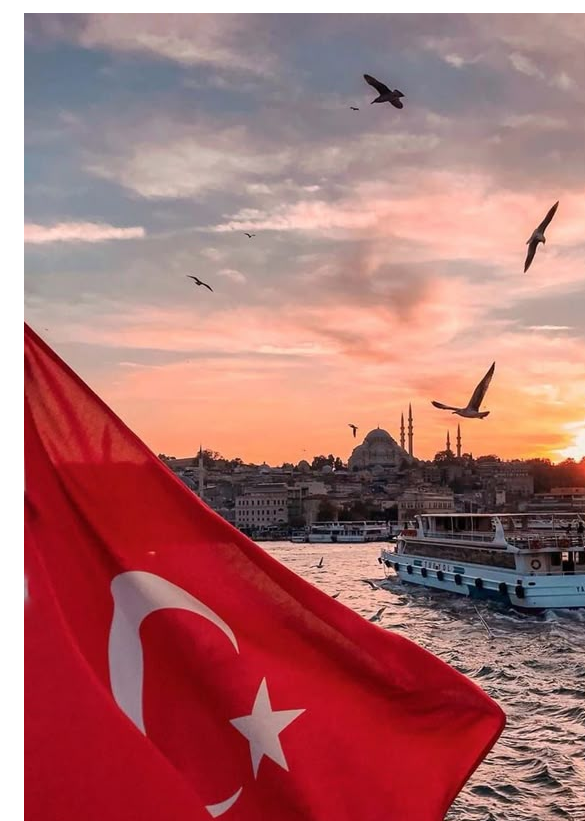
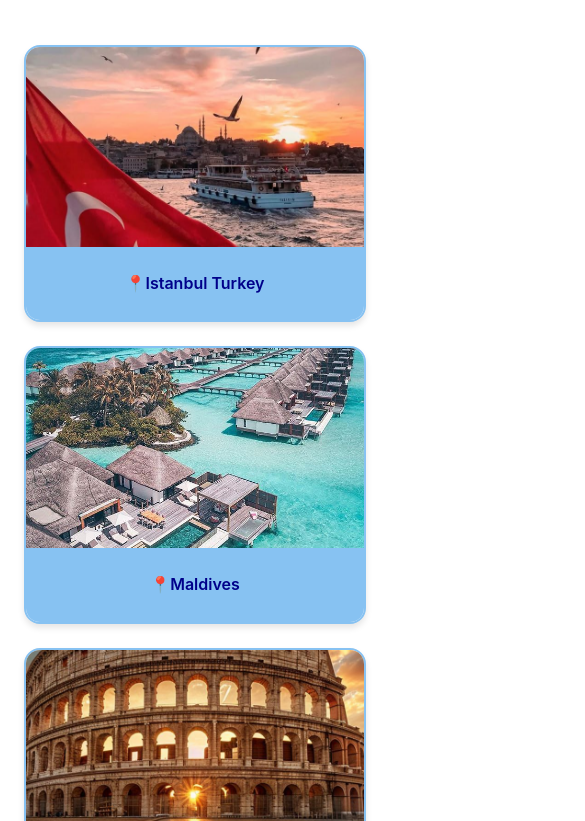
Before and after one commit to ayatskii/travel_agency, a plain HTML site: page gallery.html in a window 390 px wide. Shown: the part 176-997 px from the top of the page, 585 px wide, since content can reach past the window. Drawn offline with Linux system fonts and the light colour scheme.

Commit message:
Add styles fot gallery.html

```diff
--- a/css/style.css
+++ b/css/style.css
@@ -852,3 +852,72 @@ select.form-input {
         gap: 1rem;
     }
 }
+/* GALLERY PAGE STYLES */
+.gallery {
+    padding: 4rem 0;
+    background-color: var(--white);
+}
+
+.gallery-grid {
+    display: grid;
+    grid-template-columns: repeat(auto-fit, minmax(300px, 1fr));
+    gap: 2rem;
+    margin-top: 2rem;
+}
+
+.shot {
+    background: var(--white);
+    border-radius: 1rem;
+    overflow: hidden;
+    box-shadow: 0 4px 6px rgba(0, 0, 0, 0.1);
+    transition: all 0.3s ease;
+    border: 2px solid var(--light-blue);
+}
+
+.shot:hover {
+    transform: translateY(-5px);
+    box-shadow: 0 10px 25px rgba(0, 0, 0, 0.15);
+    border-color: var(--medium-blue);
+}
+
+.shot__img {
+    width: 100%;
+    height: 250px;
+    object-fit: cover;
+    display: block;
+}
+
+.shot__cap {
+    padding: 1.5rem;
+    text-align: center;
+    background: var(--light-blue);
+    color: var(--dark-blue);
+    font-weight: 600;
+    margin: 0;
+}
+
+.nav-links a[href="gallery.html"] {
+    color: var(--light-blue);
+    font-weight: 600;
+}
+
+@media (max-width: 768px) {
+    .gallery-grid {
+        grid-template-columns: repeat(auto-fit, minmax(250px, 1fr));
+        gap: 1.5rem;
+    }
+
+    .shot__img {
+        height: 200px;
+    }
+}
+
+@media (max-width: 480px) {
+    .gallery-grid {
+        grid-template-columns: 1fr;
+    }
+
+    .gallery {
+        padding: 2rem 0;
+    }
+}
```
